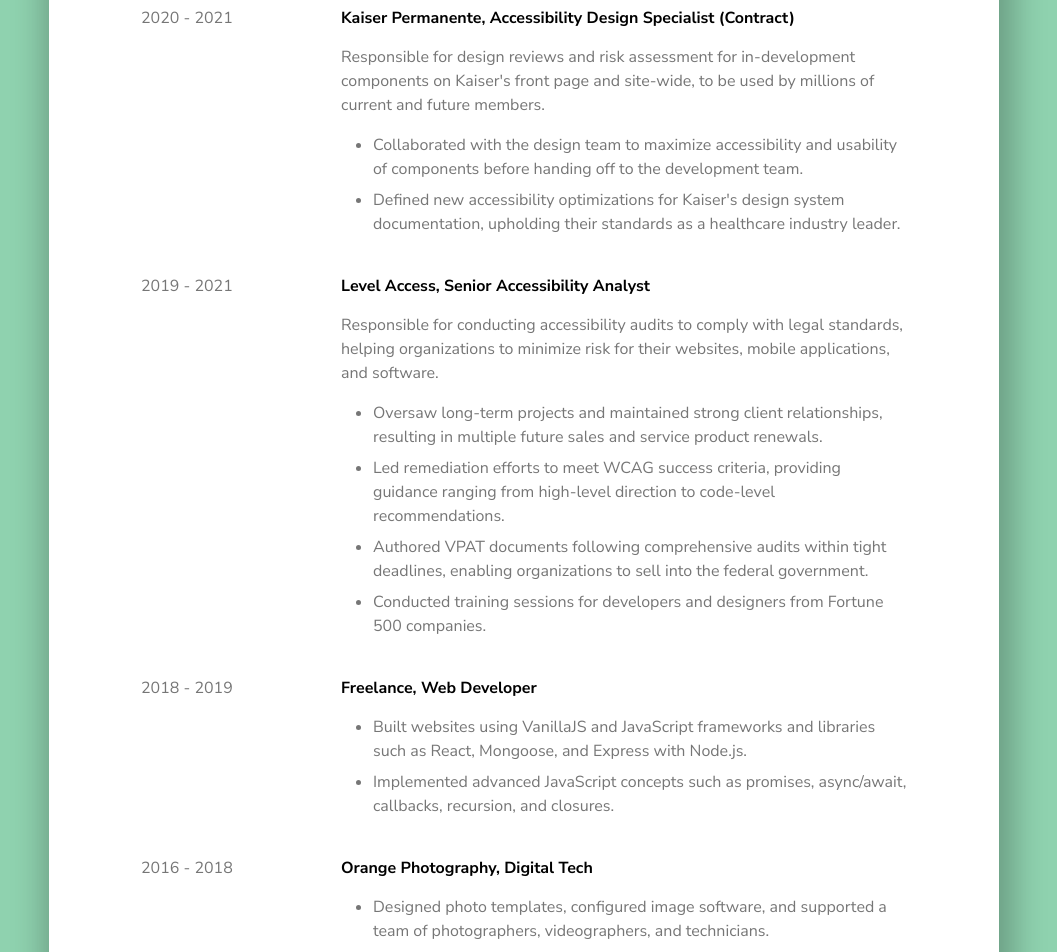
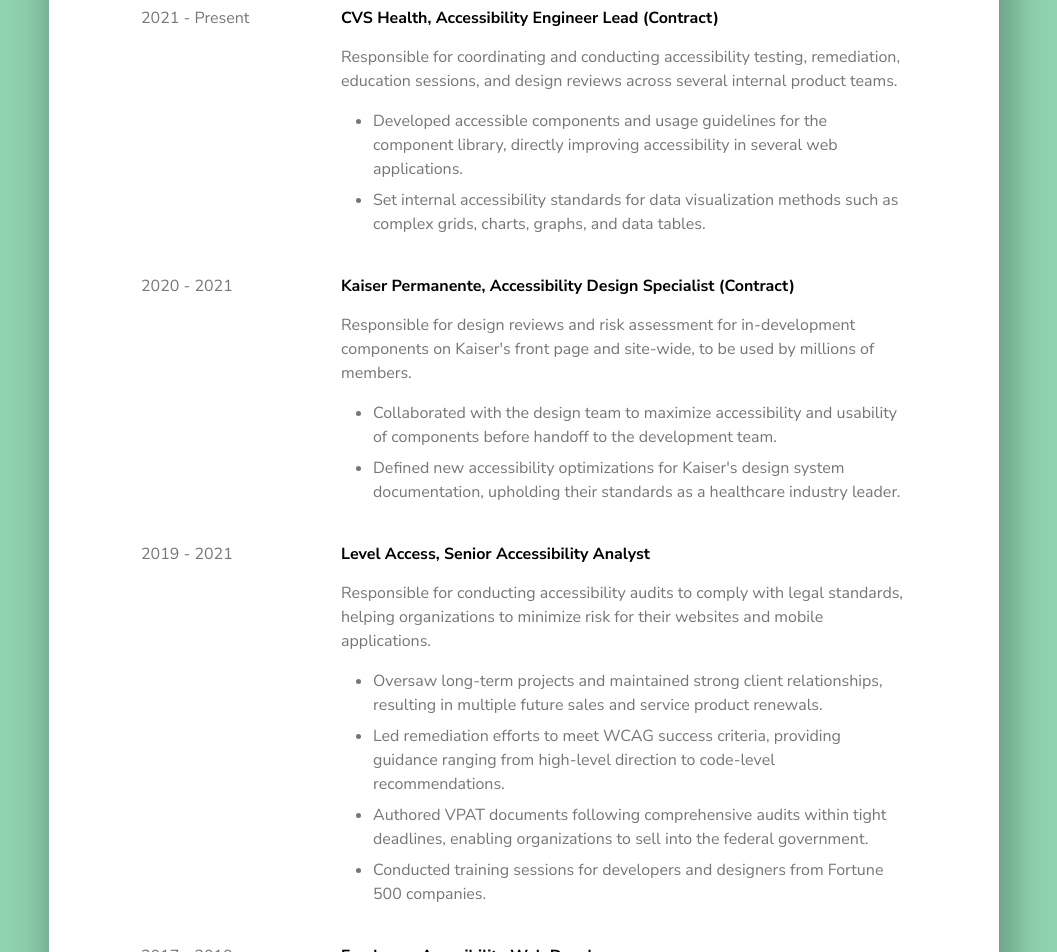
Before and after one commit to jamesthomasdavey/photography, a React (Create React App) app: page /resume in a window 1280 px wide. Shown: the part 360-1312 px from the top of the page, without its empty margins (116-1173 px from the left). Built offline with nearby package versions, Linux system fonts and the light colour scheme.

Commit message:
update resume

```diff
--- a/src/components/pages/Resume/Resume.js
+++ b/src/components/pages/Resume/Resume.js
@@ -16,7 +16,7 @@
     <div className={classes.wrapper}>
       <main className={classes.wrapper__inner}>
         <h1 className={classes.nameHeading}>{resumeData.name}</h1>
-        <div className={classes.downloadLinkWrapper}>
+        {/* <div className={classes.downloadLinkWrapper}>
           <a
             className={classes.downloadLink}
             href={resumePdf}
@@ -24,7 +24,7 @@
           >
             <img alt='Download Resume' src={downloadicon} />
           </a>
-        </div>
+        </div> */}
         <section>
           {/* <h2 className={classes.titleHeading}>{resumeData.jobTitle}</h2> */}
           <ul className={classes.subtitleList}>
--- a/src/data/resumeData.js
+++ b/src/data/resumeData.js
@@ -7,13 +7,24 @@
     'Digital accessibility expert with DHS Trusted Tester certification, specializing in front-end web development, WCAG and Section 508 conformance, and educating developers to improve usability across all platforms.',
   workExperiences: [
     {
+      dates: '2021 - Present',
+      company: 'CVS Health',
+      title: 'Accessibility Engineer Lead (Contract)',
+      summary:
+        'Responsible for coordinating and conducting accessibility testing, remediation, education sessions, and design reviews across several internal product teams.',
+      responsibilities: [
+        'Developed accessible components and usage guidelines for the component library, directly improving accessibility in several web applications.',
+        'Set internal accessibility standards for data visualization methods such as complex grids, charts, graphs, and data tables.',
+      ],
+    },
+    {
       dates: '2020 - 2021',
       company: 'Kaiser Permanente',
       title: 'Accessibility Design Specialist (Contract)',
       summary:
-        "Responsible for design reviews and risk assessment for in-development components on Kaiser's front page and site-wide, to be used by millions of current and future members.",
+        "Responsible for design reviews and risk assessment for in-development components on Kaiser's front page and site-wide, to be used by millions of members.",
       responsibilities: [
-        'Collaborated with the design team to maximize accessibility and usability of components before handing off to the development team.',
+        'Collaborated with the design team to maximize accessibility and usability of components before handoff to the development team.',
         "Defined new accessibility optimizations for Kaiser's design system documentation, upholding their standards as a healthcare industry leader.",
       ],
     },
@@ -22,7 +33,7 @@
       company: 'Level Access',
       title: 'Senior Accessibility Analyst',
       summary:
-        'Responsible for conducting accessibility audits to comply with legal standards, helping organizations to minimize risk for their websites, mobile applications, and software.',
+        'Responsible for conducting accessibility audits to comply with legal standards, helping organizations to minimize risk for their websites and mobile applications.',
       responsibilities: [
         //and showcase their accessibility awareness.
         'Oversaw long-term projects and maintained strong client relationships, resulting in multiple future sales and service product renewals.',
@@ -32,28 +43,28 @@
       ],
     },
     {
-      dates: '2018 - 2019',
+      dates: '2017 - 2019',
       company: 'Freelance',
-      title: 'Web Developer',
+      title: 'Acessibility Web Developer',
       // summary:
       //   'Designed and launched web applications using modern front-end technology for businesses and personal commissions.',
       responsibilities: [
-        'Built websites using VanillaJS and JavaScript frameworks and libraries such as React, Mongoose, and Express with Node.js.',
+        'Built accessible websites using VanillaJS and JavaScript frameworks and libraries such as React, Mongoose, and Express with Node.js.',
         'Implemented advanced JavaScript concepts such as promises, async/await, callbacks, recursion, and closures.',
       ],
     },
-    {
-      dates: '2016 - 2018',
-      company: 'Orange Photography',
-      title: 'Digital Tech',
-      // summary:
-      //   'Responsible for designing photo templates, configuring image software, and supporting a team of photographers, videographers, and technicians.',
-      responsibilities: [
-        // 'Edited, organized, and optimized digital assets for online and print delivery in large volumes.',
-        'Designed photo templates, configured image software, and supported a team of photographers, videographers, and technicians.',
-        'Wrote documentation for software, camera, and lighting of complex studio setups, streamlining the creation of marketable photo products.',
-      ],
-    },
+    // {
+    //   dates: '2016 - 2018',
+    //   company: 'Orange Photography',
+    //   title: 'Digital Tech',
+    //   // summary:
+    //   //   'Responsible for designing photo templates, configuring image software, and supporting a team of photographers, videographers, and technicians.',
+    //   responsibilities: [
+    //     // 'Edited, organized, and optimized digital assets for online and print delivery in large volumes.',
+    //     'Designed photo templates, configured image software, and supported a team of photographers, videographers, and technicians.',
+    //     'Wrote documentation for software, camera, and lighting of complex studio setups, streamlining the creation of marketable photo products.',
+    //   ],
+    // },
   ],
   education: {
     school: 'University of California, Davis',
@@ -70,6 +81,7 @@
     'JavaScript',
     'React',
     'Git',
+    'Rally',
     'Jira',
   ],
 };
```
Also changed, not shown: 1 other file (tests, documents, lock files or other folders).
